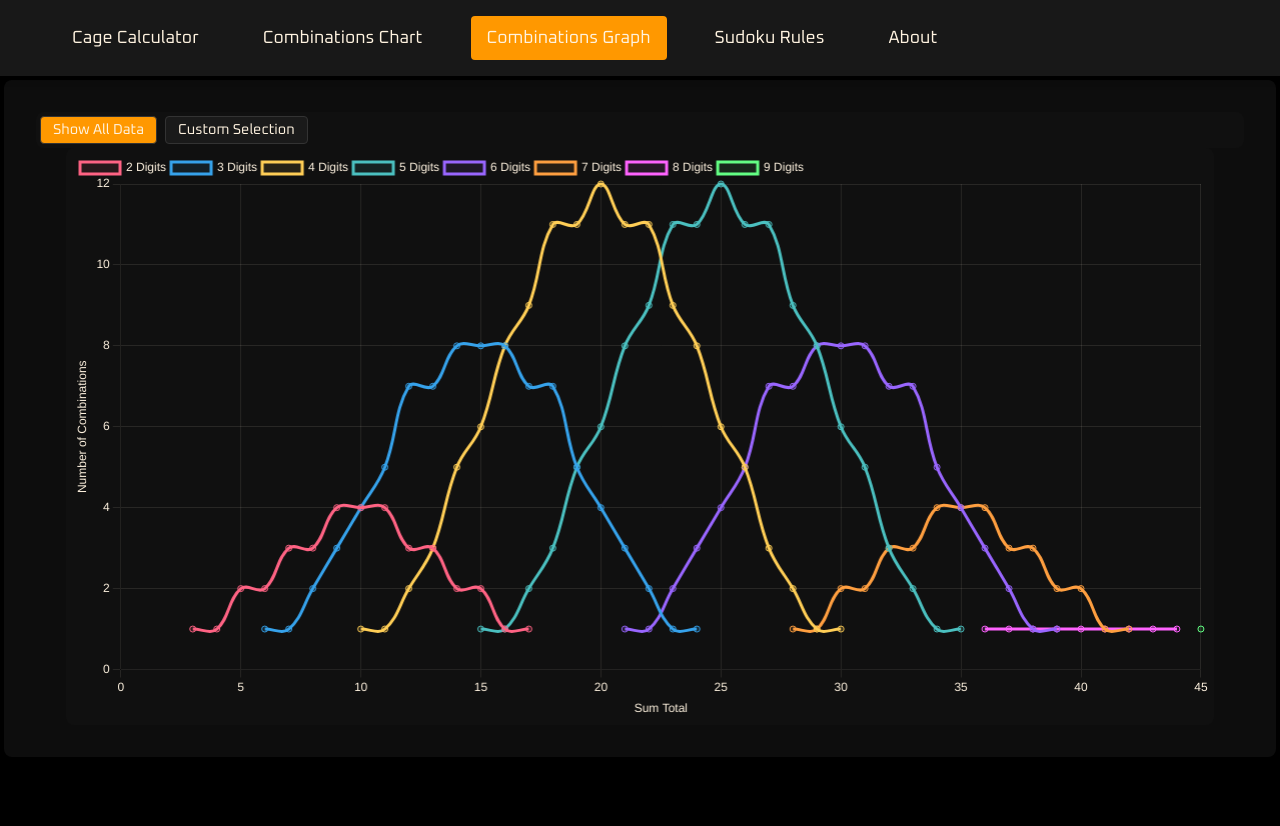
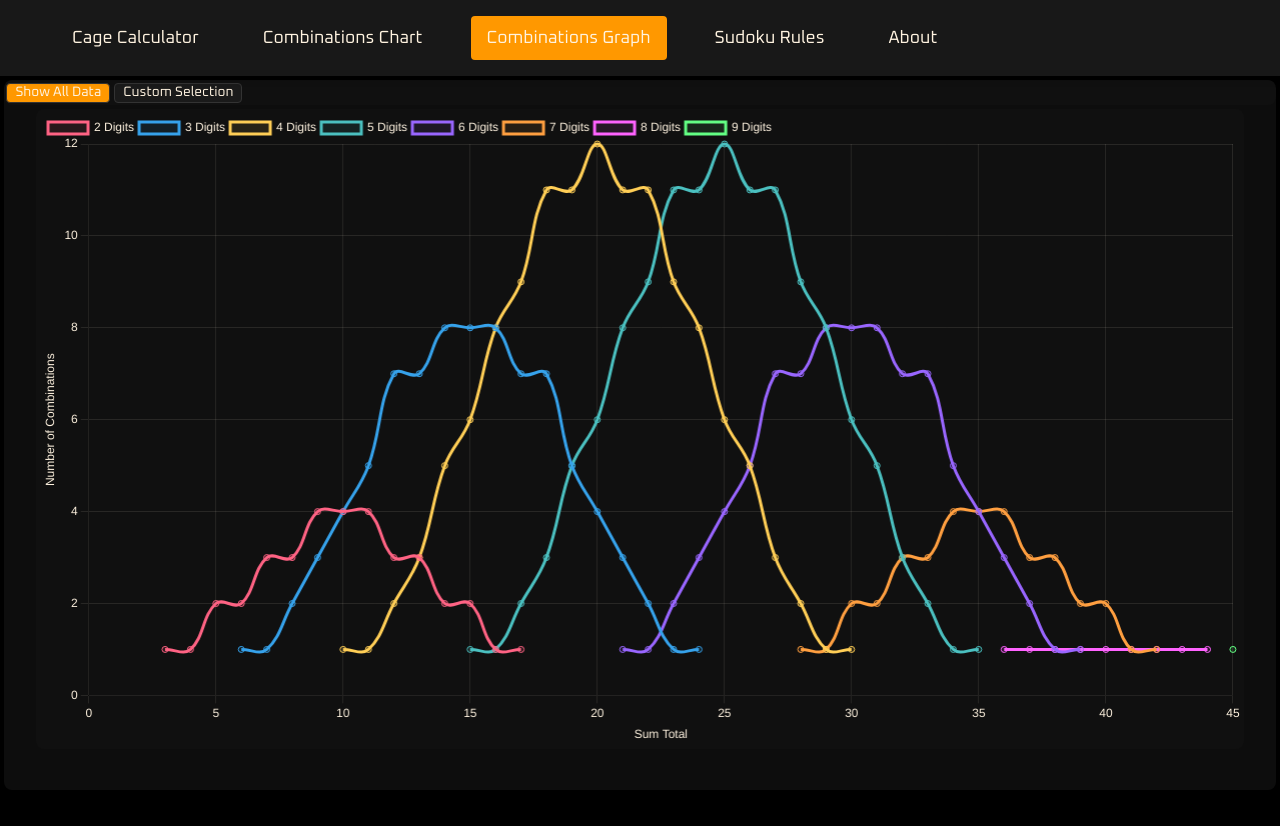
Before and after one commit to ugm616/killersudokustudy, a plain HTML site: page combinations-graphs.html in a window 1280 px wide. Drawn offline with nearby package versions, Linux system fonts and the light colour scheme.

Commit message:
Update graphs.css

```diff
--- a/graphs.css
+++ b/graphs.css
@@ -11,43 +11,43 @@ main {
 
 h1 {
     margin: 0 0 0.25rem 0;
-    font-size: 1.5rem;
+    font-size: 1.25rem;
+    line-height: 1;
 }
 
-.graph-container {
+.content-container {
     flex: 1;
-    width: 95%;
-    margin: 0 auto;
-    padding: 0.25rem;
-    background-color: rgba(26, 26, 26, 0.3);
-    border-radius: 8px;
-    position: relative;
+    display: flex;
+    flex-direction: column;
+    gap: 0.25rem;
+    padding: 0;
     overflow: hidden;
-    max-height: calc(100vh - 140px); /* Increased from 130px to 140px to reduce height by ~5% */
 }
 
 /* Graph controls */
 .graph-controls {
     margin: 0;
-    padding: 0.25rem;
+    padding: 0.15rem;
     background-color: rgba(26, 26, 26, 0.3);
     border-radius: 8px;
+    min-height: auto;
 }
 
 .view-selector {
     display: flex;
-    gap: 0.5rem;
+    gap: 0.25rem;
 }
 
 .view-selector button {
-    padding: 0.25rem 0.75rem;
+    padding: 0.15rem 0.5rem;
     background-color: var(--input-background);
     border: 1px solid var(--border-color);
     color: var(--text-color);
     border-radius: 4px;
     cursor: pointer;
     transition: all 0.3s ease;
-    font-size: 0.9rem;
+    font-size: 0.85rem;
+    line-height: 1;
 }
 
 .view-selector button.active {
@@ -59,12 +59,12 @@ h1 {
     flex: 1;
     width: 95%;
     margin: 0 auto;
-    padding: 0.25rem;
+    padding: 0.15rem;
     background-color: rgba(26, 26, 26, 0.3);
     border-radius: 8px;
     position: relative;
     overflow: hidden;
-    max-height: calc(100vh - 130px);
+    max-height: calc(100vh - 160px);
 }
 
 #combinationsGraph {
@@ -179,7 +179,7 @@ h1 {
 
     .graph-container {
         width: 100%;
-        padding: 0.25rem;
+        padding: 0.15rem;
     }
 
     .checkbox-group {
```
